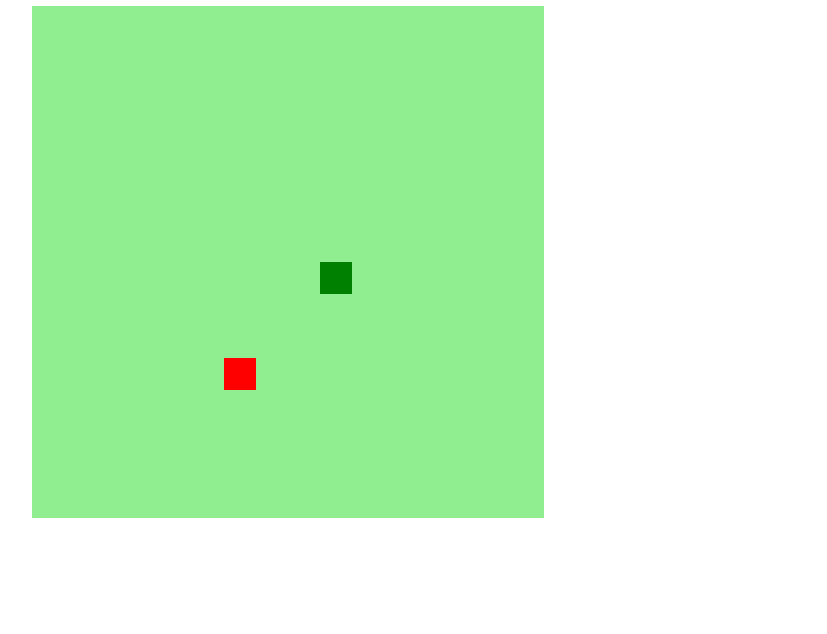
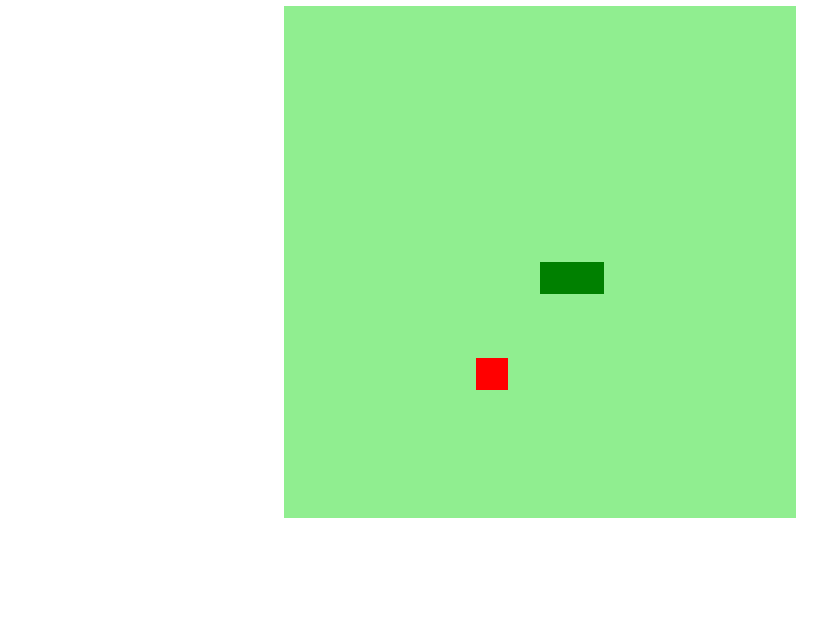
Before and after one commit to kalebetavares/snakegame, a plain HTML site: page index.html in a window 1280 px wide. Shown: the part 166-800 px from the top of the page, without its empty margins (100-927 px from the left). Drawn offline with Linux system fonts and the light colour scheme.

Commit message:
versão final

```diff
--- a/css/style.css
+++ b/css/style.css
@@ -1,6 +1,6 @@
 body{
     height: 95vh;
-    width: 95vh;
+    width: 95;
     display: flex;
     justify-content: center;
     align-items: center;
--- a/js/script.js
+++ b/js/script.js
@@ -1,56 +1,57 @@
-let canvas = document.getElementById("snake");
-let context = canvas.getContext("2d");
+let canvas = document.getElementById("snake"); //criar elemento que irá rodar o jogo
+let context = canvas.getContext("2d"); //....
 let box = 32;
-let snake = [];
-snake[0] = {
+let snake = []; //criar cobrinha como lista, já que ela vai ser uma série de coordenadas, que quando pintadas, criam os quadradinhos
+snake[0] ={
     x: 8 * box,
     y: 8 * box
 }
 let direction = "right";
-let food = {
+let food ={
     x: Math.floor(Math.random() * 15 + 1) * box,
     y: Math.floor(Math.random() * 15 + 1) * box
 }
 
-function criarBG() {
+function criarBG(){
     context.fillStyle = "lightgreen";
-    context.fillRect(0,0, 16 * box, 16 * box);
+    context.fillRect(0, 0, 16*box, 16*box); //desenha o retângulo usando x e y e a largura e altura setadas
 }
 
 function criarCobrinha (){
-    for(i=0; i < snake.length; i++) {
-        context.fillStyle= "green";
+    for(i = 0; i < snake.length; i++){
+        context.fillStyle = "green";
         context.fillRect(snake[i].x, snake[i].y, box, box);
     }
 }
 
-function drawFood () {
+function drawFood (){
     context.fillStyle = "red";
     context.fillRect(food.x, food.y, box, box);
 }
 
+//quando um evento acontece, detecta e chama uma função
 document.addEventListener('keydown', update);
 
-function update (event) {
-    if(event.keyCode == 37 && direction != "right") direction = "left";
-    if(event.keyCode == 38 && direction != "down") direction = "up";
-    if(event.keyCode == 39 && direction != "left") direction = "right";
-    if(event.keyCode == 40 && direction != "up") direction = "down";
+function update(event){
+    if(event.keyCode == 37 && direction != 'right') direction = 'left';
+    if(event.keyCode == 38 && direction != 'down') direction = 'up';
+    if(event.keyCode == 39 && direction != 'left') direction = 'right';
+    if(event.keyCode == 40 && direction != 'up') direction = 'down';
 }
 
-function iniciarJogo () {
-    if(snake[0].x > 15 * box && direction == "right") snake[0].x = 0;
-    if(snake[0].x < 0 && box && direction == "left") snake[0].x = 16 * box;
-    if(snake[0].y > 15 * box && direction == "down") snake[0].y = 0;
-    if(snake[0].y < 0 && box && direction == "up") snake[0].y = 16 * box;
+function iniciarJogo(){
 
-    for(i = 1; i < snake.length; i++) {
-        if(snake[0].x == snake[1].x && snake[0].y == snake[1].y){
+    if(snake[0].x > 15*box && direction == "right") snake[0].x = 0;
+    if(snake[0].x < 0 && direction == 'left') snake[0].x = 16 * box;
+    if(snake[0].y > 15*box && direction == "down") snake[0].y = 0;
+    if(snake[0].y < 0 && direction == 'up') snake[0].y = 16 * box;
+
+    for(i = 1; i < snake.length; i++){
+        if(snake[0].x == snake[i].x && snake[0].y == snake[i].y){
             clearInterval(jogo);
-            alert("Game Over :(");
+            alert('Game Over :(');
         }
     }
-
 
     criarBG();
     criarCobrinha();
@@ -61,26 +62,22 @@ function iniciarJogo () {
 
     if(direction == "right") snakeX += box;
     if(direction == "left") snakeX -= box;
-    if(direction == "up") snakeY -= box;
+    if (direction == "up") snakeY -= box;
     if(direction == "down") snakeY += box;
 
-    if(snakeX != food.x || snakeY != food.y) {
-        snake.pop();
-    }
-    else{
-        food.x = Math.floor(Math.random() * 15 + 1) * box,
-        food.y = Math.floor(Math.random() * 15 + 1) * box
+    if(snakeX != food.x || snakeY != food.y){
+        snake.pop(); //pop tira o último elemento da lista
+    }else{
+        food.x = Math.floor(Math.random() * 15 +1) * box;
+        food.y = Math.floor(Math.random() * 15 +1) * box;
     }
 
-
-    snake.pop();
-
-    let newHead = {
+    let newHead ={
         x: snakeX,
         y: snakeY
     }
 
-    snake.unshift(newHead);
+    snake.unshift(newHead); //método unshift adiciona como primeiro quadradinho da cobrinha
 }
 
 let jogo = setInterval(iniciarJogo, 100);
```
